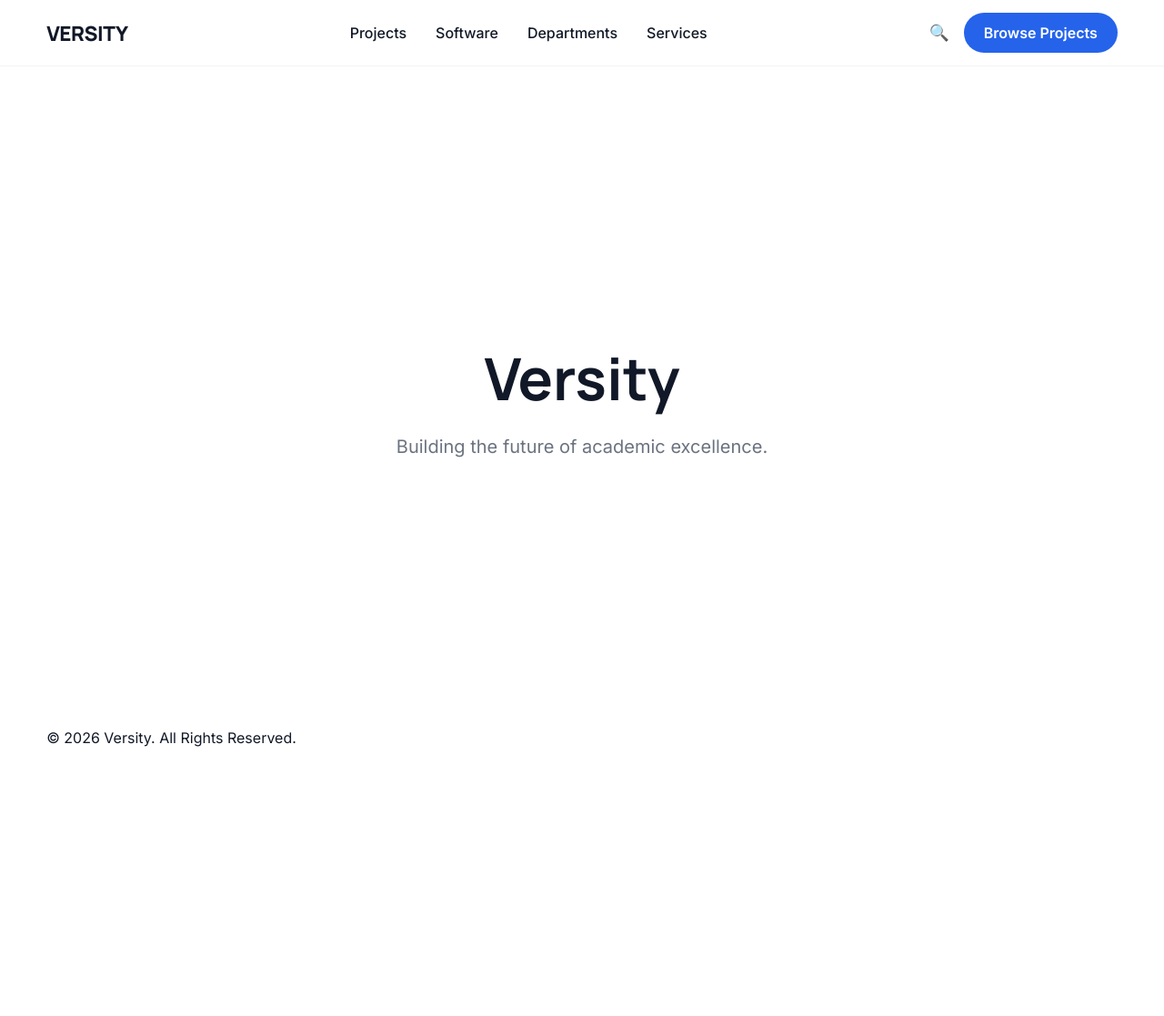
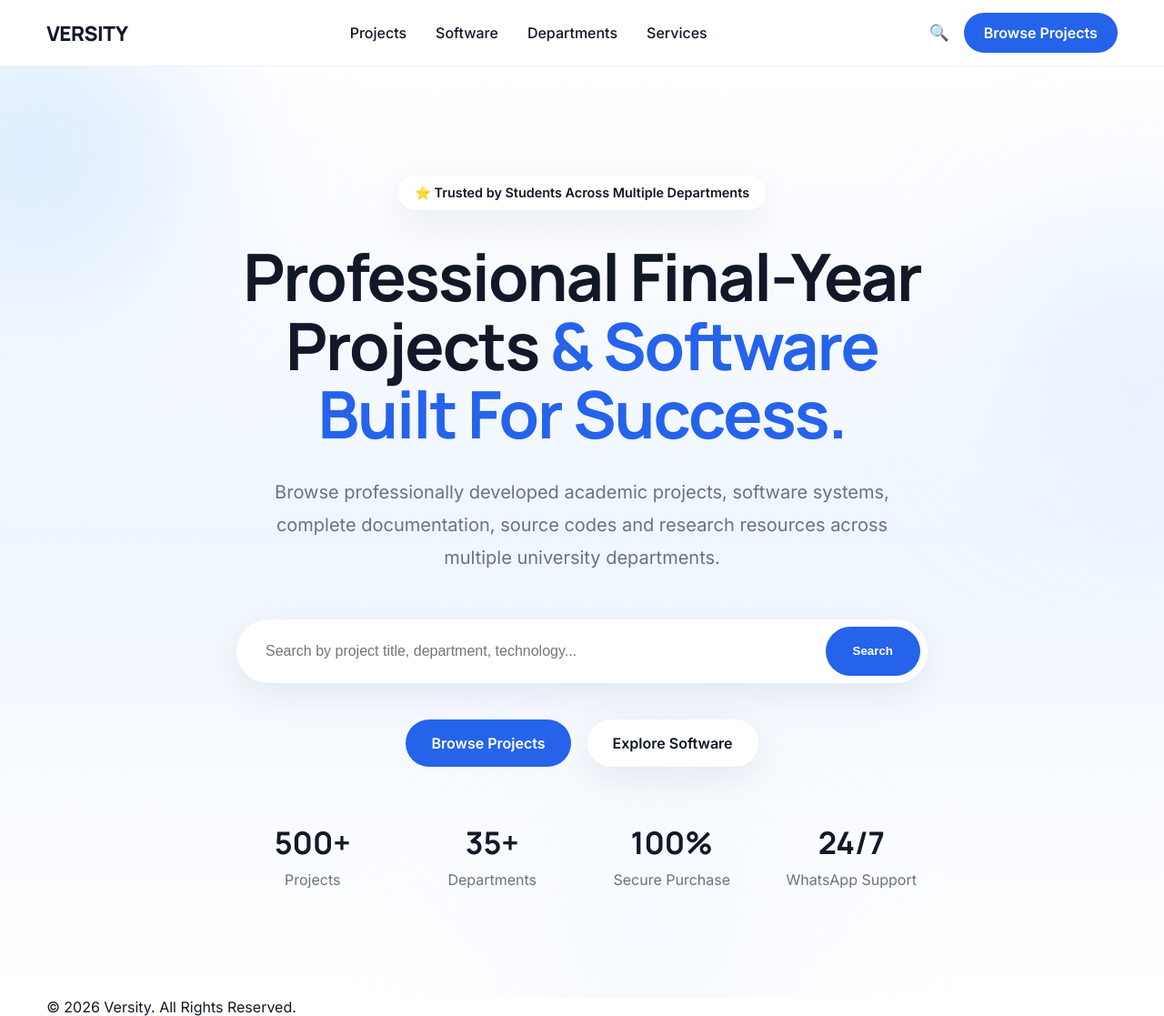
Before and after one commit to samuelsuotor/Versity, a Flask app: page / in a window 1280 px wide. Shown: the whole page at 91% size. Before the commit the page ends 821 px from the top, so only its background shows below. Run offline with Flask 3, Linux system fonts and the light colour scheme.

Commit message:
Sprint 1.3 - Build premium hero experience

```diff
--- a/static/css/style.css
+++ b/static/css/style.css
@@ -194,6 +194,302 @@ max-width:700px;
 
 }
 
+.hero{
+
+position:relative;
+
+overflow:hidden;
+
+padding:120px 0;
+
+background:
+
+linear-gradient(
+
+180deg,
+
+var(--gradient-start),
+
+var(--gradient-middle),
+
+var(--gradient-end)
+
+);
+
+}
+
+.hero-container{
+
+max-width:var(--hero-width);
+
+text-align:center;
+
+position:relative;
+
+z-index:2;
+
+}
+
+.hero-badge{
+
+display:inline-flex;
+
+padding:10px 18px;
+
+border-radius:999px;
+
+background:white;
+
+box-shadow:var(--shadow);
+
+font-size:.9rem;
+
+font-weight:600;
+
+margin-bottom:35px;
+
+}
+
+.hero h1{
+
+font-family:'Manrope',sans-serif;
+
+font-size:var(--hero-title);
+
+line-height:1.05;
+
+letter-spacing:-2px;
+
+margin-bottom:30px;
+
+}
+
+.hero h1 span{
+
+color:var(--primary);
+
+}
+
+.hero p{
+
+font-size:20px;
+
+line-height:1.8;
+
+color:var(--muted);
+
+margin:auto;
+
+margin-bottom:50px;
+
+max-width:700px;
+
+}
+
+.hero-search{
+
+display:flex;
+
+background:white;
+
+border-radius:999px;
+
+padding:8px;
+
+box-shadow:var(--shadow);
+
+margin-bottom:40px;
+
+}
+
+.hero-search input{
+
+flex:1;
+
+border:none;
+
+outline:none;
+
+padding:18px 24px;
+
+font-size:16px;
+
+background:transparent;
+
+}
+
+.hero-search button{
+
+background:var(--primary);
+
+border:none;
+
+color:white;
+
+padding:0 30px;
+
+border-radius:999px;
+
+cursor:pointer;
+
+font-weight:600;
+
+transition:.3s;
+
+}
+
+.hero-search button:hover{
+
+background:var(--primary-dark);
+
+}
+
+.hero-buttons{
+
+display:flex;
+
+justify-content:center;
+
+gap:18px;
+
+margin-bottom:60px;
+
+}
+
+.primary-btn{
+
+background:var(--primary);
+
+color:white;
+
+padding:16px 28px;
+
+border-radius:999px;
+
+text-decoration:none;
+
+font-weight:600;
+
+transition:.3s;
+
+}
+
+.primary-btn:hover{
+
+background:var(--primary-dark);
+
+transform:translateY(-2px);
+
+}
+
+.secondary-btn{
+
+background:white;
+
+color:var(--text);
+
+padding:16px 28px;
+
+border-radius:999px;
+
+text-decoration:none;
+
+font-weight:600;
+
+box-shadow:var(--shadow);
+
+transition:.3s;
+
+}
+
+.secondary-btn:hover{
+
+transform:translateY(-2px);
+
+}
+
+.hero-stats{
+
+display:grid;
+
+grid-template-columns:repeat(4,1fr);
+
+gap:30px;
+
+margin-top:20px;
+
+}
+
+.hero-stats h3{
+
+font-family:'Manrope';
+
+font-size:34px;
+
+margin-bottom:8px;
+
+}
+
+.hero-stats span{
+
+color:var(--muted);
+
+}
+
+.blur-circle{
+
+position:absolute;
+
+border-radius:50%;
+
+filter:blur(100px);
+
+opacity:.35;
+
+}
+
+.circle-1{
+
+width:320px;
+
+height:320px;
+
+background:#93C5FD;
+
+top:-80px;
+
+left:-120px;
+
+}
+
+.circle-2{
+
+width:260px;
+
+height:260px;
+
+background:#BFDBFE;
+
+right:-100px;
+
+top:180px;
+
+}
+
+.circle-3{
+
+width:280px;
+
+height:280px;
+
+background:#DBEAFE;
+
+bottom:-120px;
+
+left:45%;
+
+}
+
 @media(max-width:900px){
 
 .nav-links,
@@ -209,4 +505,60 @@ display:none;
 display:block;
 
 }
+
+.hero{
+
+padding:80px 0;
+
 }
+
+.hero h1{
+
+font-size:var(--hero-mobile-title);
+
+}
+
+.hero p{
+
+font-size:17px;
+
+}
+
+.hero-search{
+
+flex-direction:column;
+
+border-radius:24px;
+
+}
+
+.hero-search button{
+
+height:56px;
+
+margin-top:8px;
+
+}
+
+.hero-buttons{
+
+flex-direction:column;
+
+}
+
+.primary-btn,
+
+.secondary-btn{
+
+width:100%;
+
+}
+
+.hero-stats{
+
+grid-template-columns:repeat(2,1fr);
+
+gap:24px;
+
+}
+}
--- a/static/css/variables.css
+++ b/static/css/variables.css
@@ -24,4 +24,22 @@
 
 --max-width:1280px;
 
+--hero-width:760px;
+
+--gradient-start:#ffffff;
+
+--gradient-middle:#eff6ff;
+
+--gradient-end:#ffffff;
+
+--section-spacing:120px;
+
+--button-height:56px;
+
+--input-height:60px;
+
+--hero-title:72px;
+
+--hero-mobile-title:42px;
+
 }
--- a/static/js/app.js
+++ b/static/js/app.js
@@ -1 +1,19 @@
-console.log("Versity Sprint 1.2 Loaded");
+document.addEventListener("DOMContentLoaded",()=>{
+
+const hero=document.querySelector(".hero");
+
+hero.style.opacity="0";
+
+hero.style.transform="translateY(30px)";
+
+setTimeout(()=>{
+
+hero.style.transition="all .8s ease";
+
+hero.style.opacity="1";
+
+hero.style.transform="translateY(0)";
+
+},150);
+
+});
--- a/templates/index.html
+++ b/templates/index.html
@@ -1,19 +1,11 @@
 {% extends "layouts/base.html" %}
 
 {% block title %}
-Versity
+Versity | Home
 {% endblock %}
 
 {% block content %}
 
-<section class="hero-placeholder">
-
-<h1>Versity</h1>
-
-<p>
-Building the future of academic excellence.
-</p>
-
-</section>
+{% include "partials/hero.html" %}
 
 {% endblock %}
--- /dev/null
+++ b/templates/partials/hero.html
@@ -0,0 +1,107 @@
+<section class="hero">
+
+    <div class="hero-background">
+
+        <div class="blur-circle circle-1"></div>
+        <div class="blur-circle circle-2"></div>
+        <div class="blur-circle circle-3"></div>
+
+    </div>
+
+    <div class="container hero-container">
+
+        <div class="hero-badge">
+
+            ⭐ Trusted by Students Across Multiple Departments
+
+        </div>
+
+        <h1>
+
+            Professional Final-Year Projects
+            <span>& Software Built For Success.</span>
+
+        </h1>
+
+        <p>
+
+            Browse professionally developed academic projects,
+            software systems, complete documentation,
+            source codes and research resources
+            across multiple university departments.
+
+        </p>
+
+        <div class="hero-search">
+
+            <input
+
+                type="text"
+
+                placeholder="Search by project title, department, technology..."
+
+            >
+
+            <button>
+
+                Search
+
+            </button>
+
+        </div>
+
+        <div class="hero-buttons">
+
+            <a href="#" class="primary-btn">
+
+                Browse Projects
+
+            </a>
+
+            <a href="#" class="secondary-btn">
+
+                Explore Software
+
+            </a>
+
+        </div>
+
+        <div class="hero-stats">
+
+            <div>
+
+                <h3>500+</h3>
+
+                <span>Projects</span>
+
+            </div>
+
+            <div>
+
+                <h3>35+</h3>
+
+                <span>Departments</span>
+
+            </div>
+
+            <div>
+
+                <h3>100%</h3>
+
+                <span>Secure Purchase</span>
+
+            </div>
+
+            <div>
+
+                <h3>24/7</h3>
+
+                <span>WhatsApp Support</span>
+
+            </div>
+
+        </div>
+
+    </div>
+
+</section>
```
Also changed, not shown: templates/partials/trust-bar.html (added).
